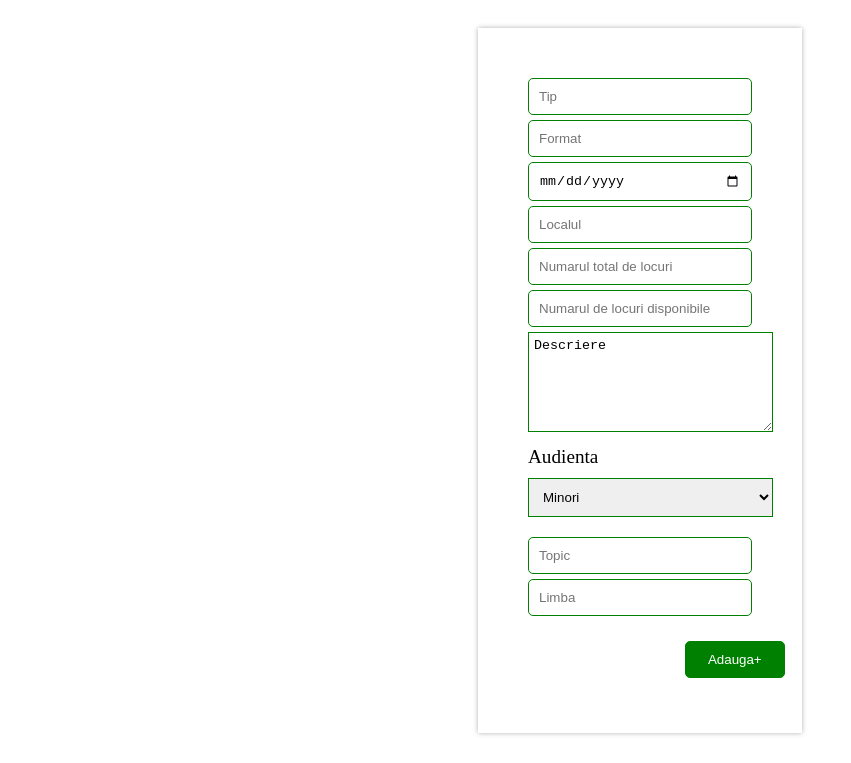
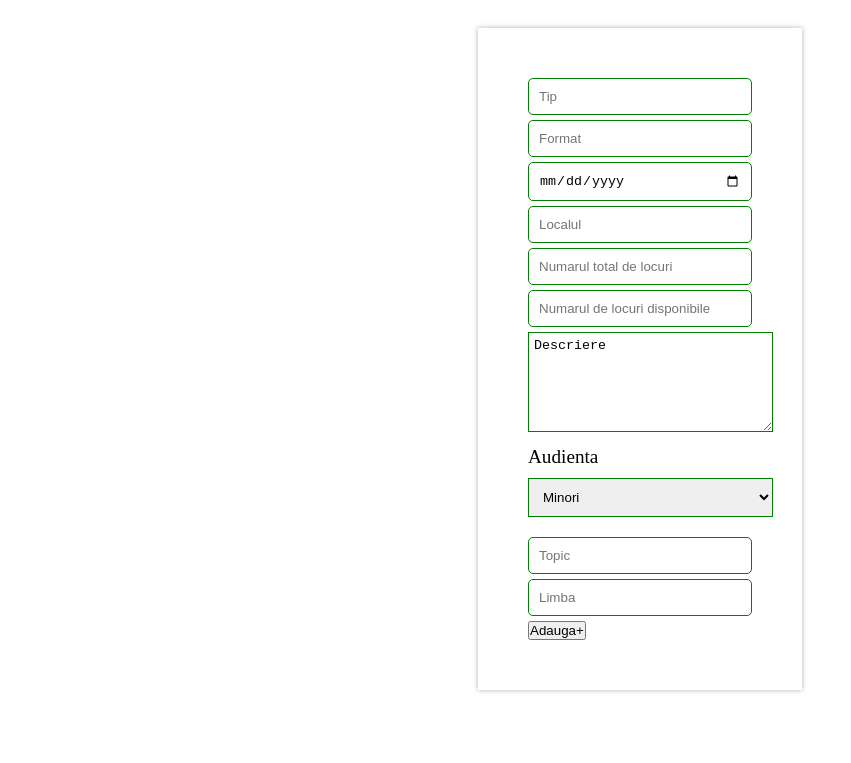
Before and after one commit to VladDohotaru/hadeu, a website: page public/html/addActivity.html in a window 1280 px wide. Shown: the part 136-899 px from the top of the page, without its empty margins (0-851 px from the left). After the commit the page ends 856 px from the top, so only its background shows below. Drawn offline with nearby package versions, Linux system fonts and the light colour scheme.

Commit message:
nothing chanched

```diff
--- a/public/html/addActivity.html
+++ b/public/html/addActivity.html
@@ -56,7 +56,8 @@
     		<li>
     			<input type="text" name="Limba" placeholder="Limba">
     		</li>
-    		<input type="submit" id="huiak" name="adauga"  value="Adauga+">
+			<!-- <input type="submit" id="huiak" name="adauga"  value="Adauga+"> -->
+			<button id="huiak" name="adauga">Adauga+</button>
 		</ul>
 	</form>
 	<!-- <script>
```
